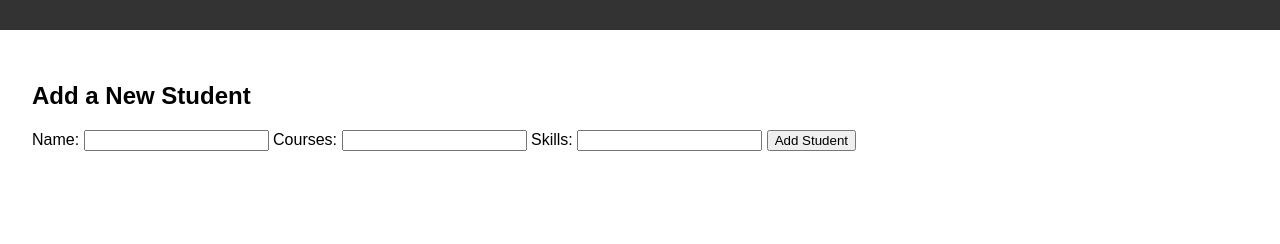
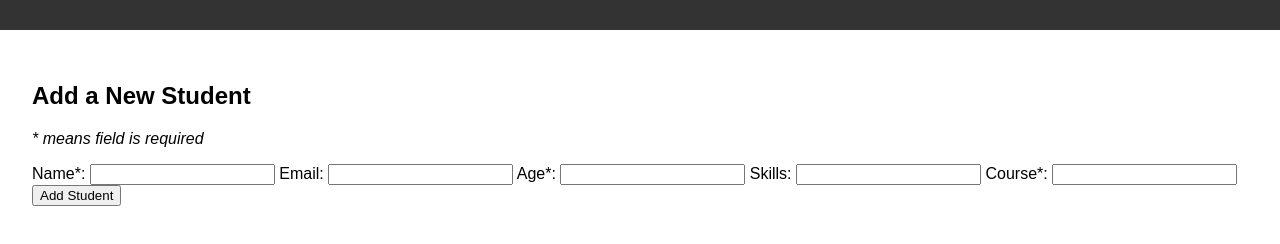
Before and after one commit to rofeeqshittu/student-mgt-system, a website: page add_student.html in a window 1280 px wide. Shown: the part 116-360 px from the top of the page. Drawn offline with Linux system fonts and the light colour scheme.

Commit message:
added more input field

```diff
--- a/add_student.html
+++ b/add_student.html
@@ -22,15 +22,27 @@
     </header>
     <main>
         <h2>Add a New Student</h2>
-        <form id="student-form" method="POST" action="/add-student">
-            <label for="name">Name:</label>
-            <input type="text" id="name" name="name" required>
-            <label for="courses">Courses:</label>
-            <input type="text" id="courses" name="courses">
-            <label for="skills">Skills:</label>
-            <input type="text" id="skills" name="skills">
-            <button type="submit">Add Student</button>
-        </form>
+	<p><em>* means field is required</em></p>
+	<form id="student-form" action="/add-student" method="POST">
+	   <label for="name">Name*:</label>
+	   <input type="text" id="name" name="name" required>
+
+  	   <label for="email">Email:</label>
+ 	   <input type="email" id="email" name="email">
+
+	   <label for="age">Age*:</label>
+  	   <input type="number" id="age" name="age" required>
+
+  	   <label for="skills">Skills:</label>
+  	   <input type="text" id="skills" name="skills">
+
+  	   <!-- Add course field -->
+	   <label for="course">Course*:</label>
+  	   <input type="text" id="course" name="course" required>
+
+ 	   <button type="submit">Add Student</button>
+	</form>
+
         <div id="response-message"></div>
     </main>
     <script src="js/script.js"></script>
```
